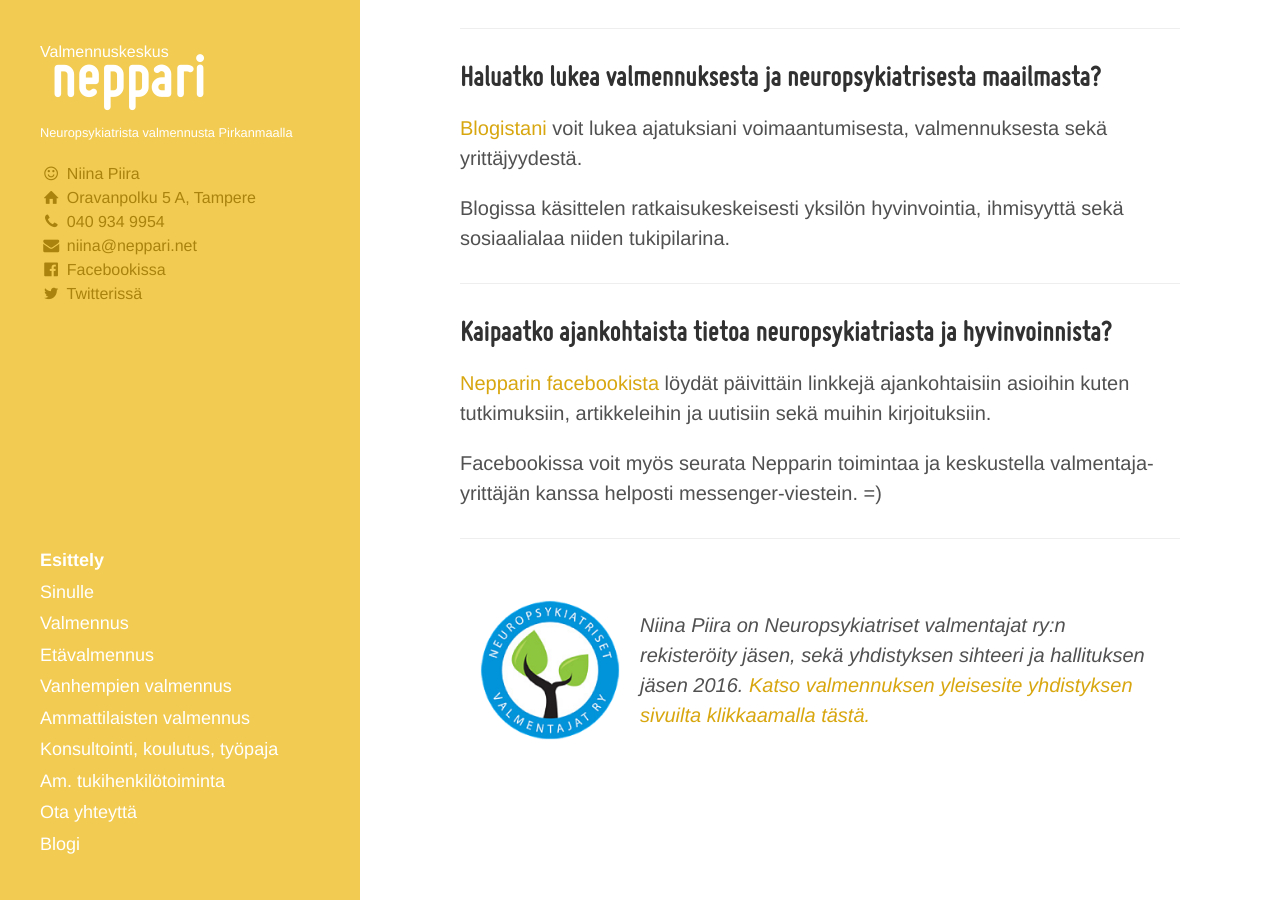
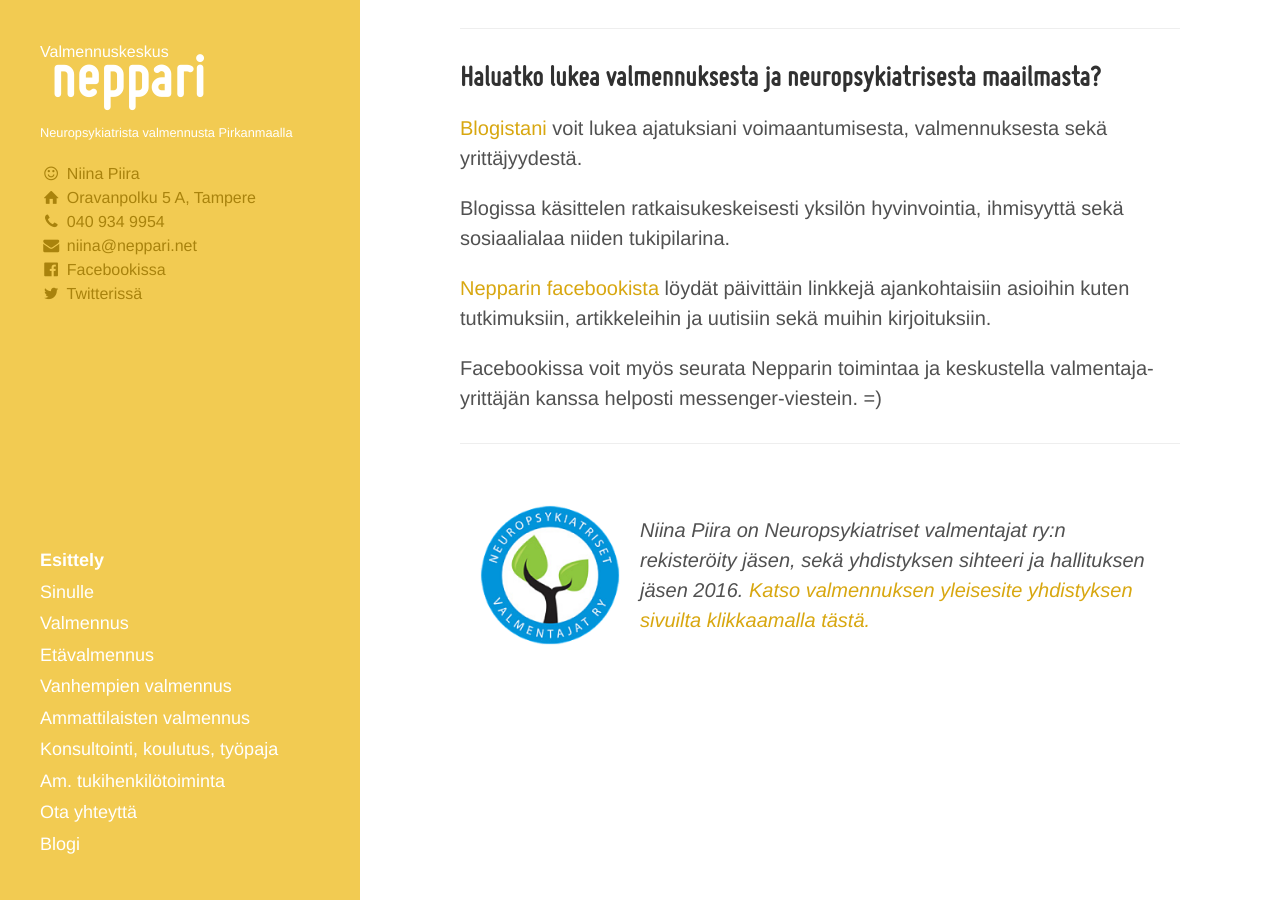
Before and after one commit to niinapiira/neppari.net, a Jekyll site: the page built from index.md, in a window 1280 px wide and 900 px high, scrolled down 1274 px. Built offline with Jekyll 4.4.1, drawn with Linux system fonts in a browser that asks for light colours.

Commit message:
Update index.md

```diff
--- a/index.md
+++ b/index.md
@@ -54,10 +54,6 @@
 
 Blogissa käsittelen ratkaisukeskeisesti yksilön hyvinvointia, ihmisyyttä sekä sosiaalialaa niiden tukipilarina.
 
-___
-
-## Kaipaatko ajankohtaista tietoa neuropsykiatriasta ja hyvinvoinnista?
-
 [Nepparin facebookista](https://facebook.com/valmennuskeskus.neppari) löydät päivittäin linkkejä ajankohtaisiin asioihin kuten tutkimuksiin, artikkeleihin ja uutisiin sekä muihin kirjoituksiin.
 
 Facebookissa voit myös seurata Nepparin toimintaa ja keskustella valmentaja-yrittäjän kanssa helposti messenger-viestein. =)
```
